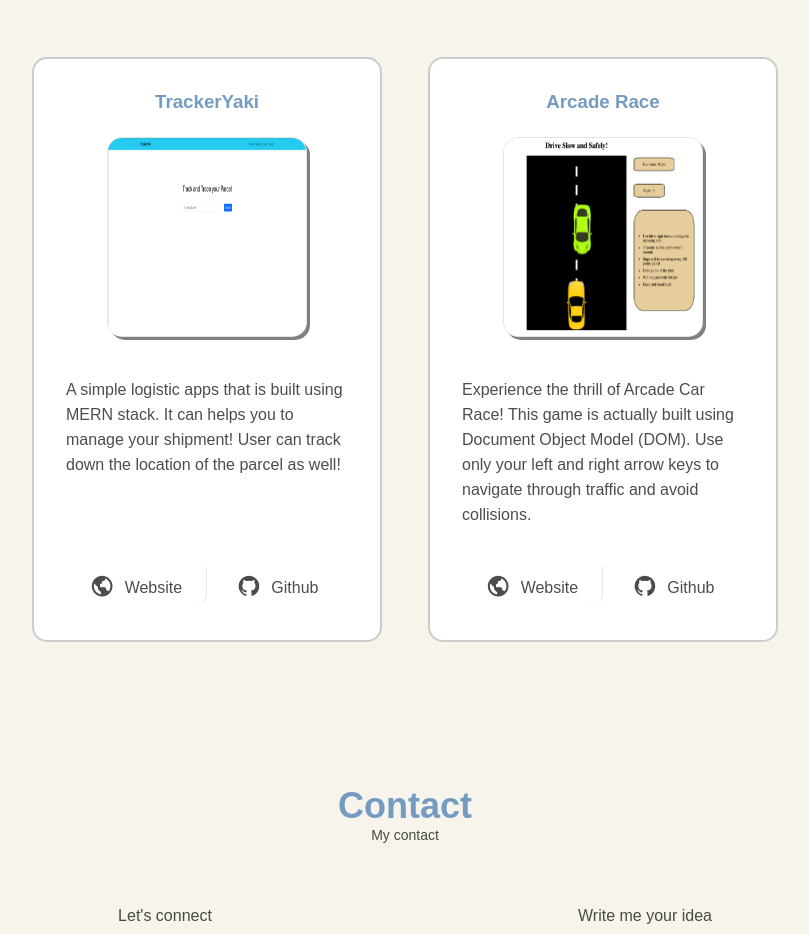
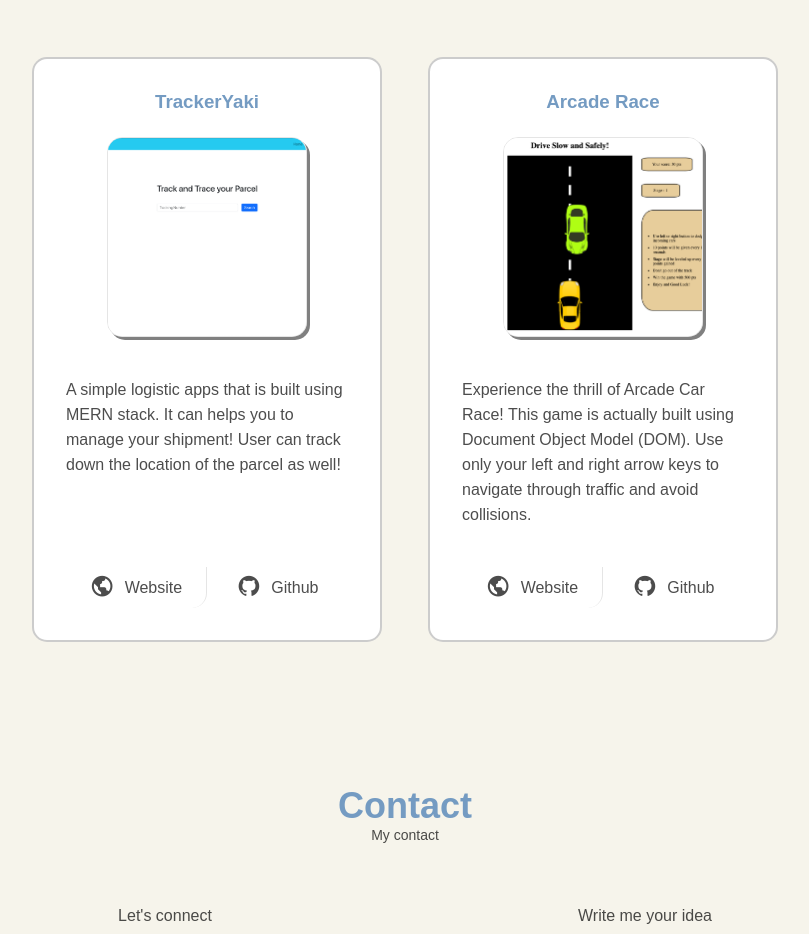
Before and after one commit to 0xKayWhy/portfolio, a React (Vite) app: page / in a window 1280 px wide. Shown: the part 2580-3514 px from the top of the page, without its empty margins (235-1044 px from the left). Built offline with nearby package versions, Linux system fonts and the light colour scheme; a web font is replaced by a local one.

Commit message:
update CV and navbar

```diff
--- a/src/components/navbar/Navbar.jsx
+++ b/src/components/navbar/Navbar.jsx
@@ -18,7 +18,7 @@ export const Navbar = () => {
   return (
     <header className="header">
         <nav className="nav container">
-            <a href="/">KYC</a>
+            <a href="/#home">KYC</a>
             <div className={showMenu ? "nav__menu show-menu" : "nav__menu"}>
             <ul className='nav__list'>
                 <li><a href="#home" onClick={() => setSelected("home")} className={selected == "home" ? 'active__link' : "default__link"}><i className='bx bx-home bx-sm nav__icon'></i>Home</a></li>
--- a/src/components/portfolios/portfolios.css
+++ b/src/components/portfolios/portfolios.css
@@ -34,6 +34,7 @@
     border-radius: 15px;
     box-shadow: 3px 3px grey;
     transition: 0.5s ease;
+    object-fit: cover
 }
 
 .portfolios__content-url:hover .portfolios__content-image{
```
Also changed, not shown: 1 other file (tests, documents, lock files or other folders).
